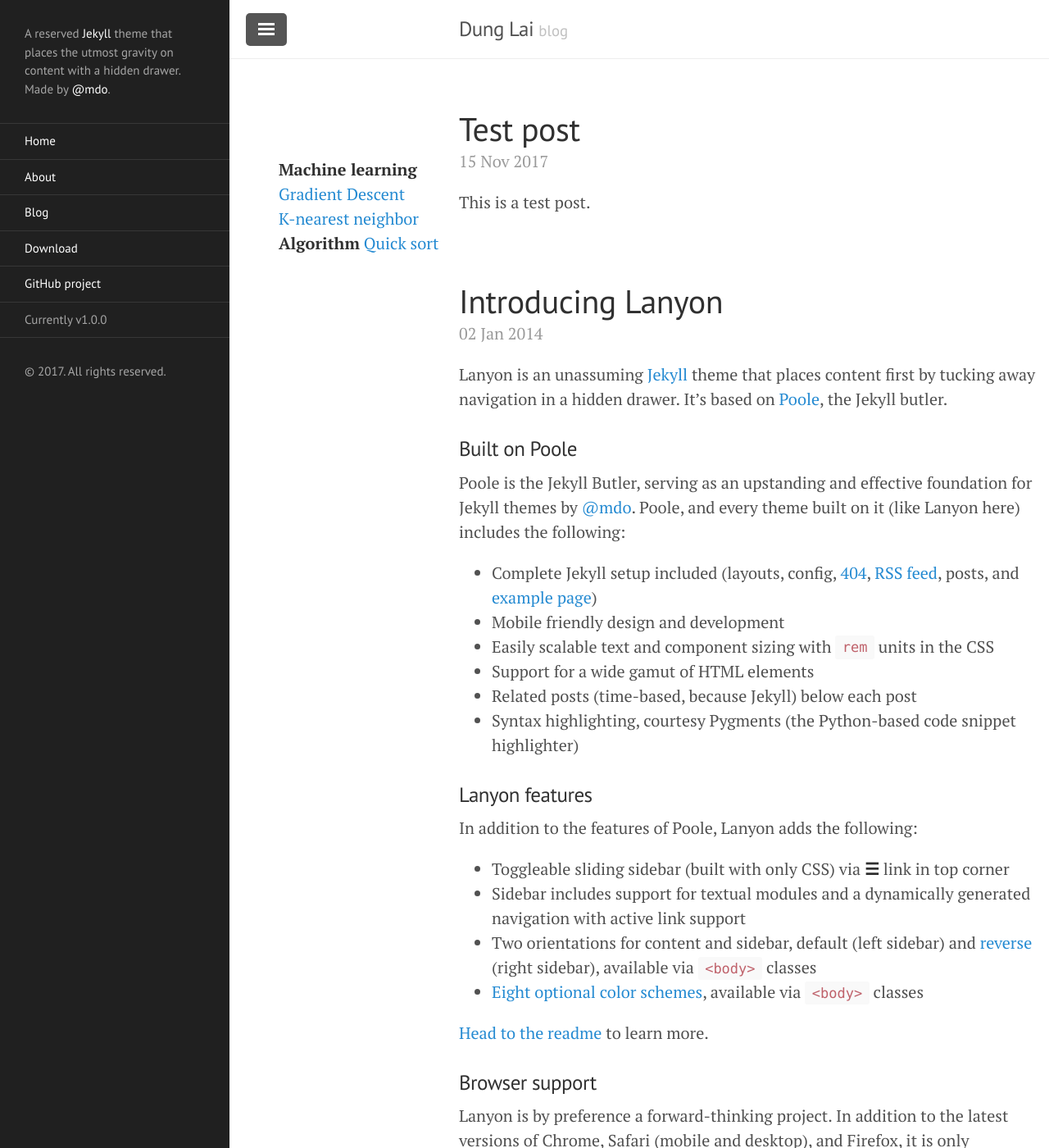
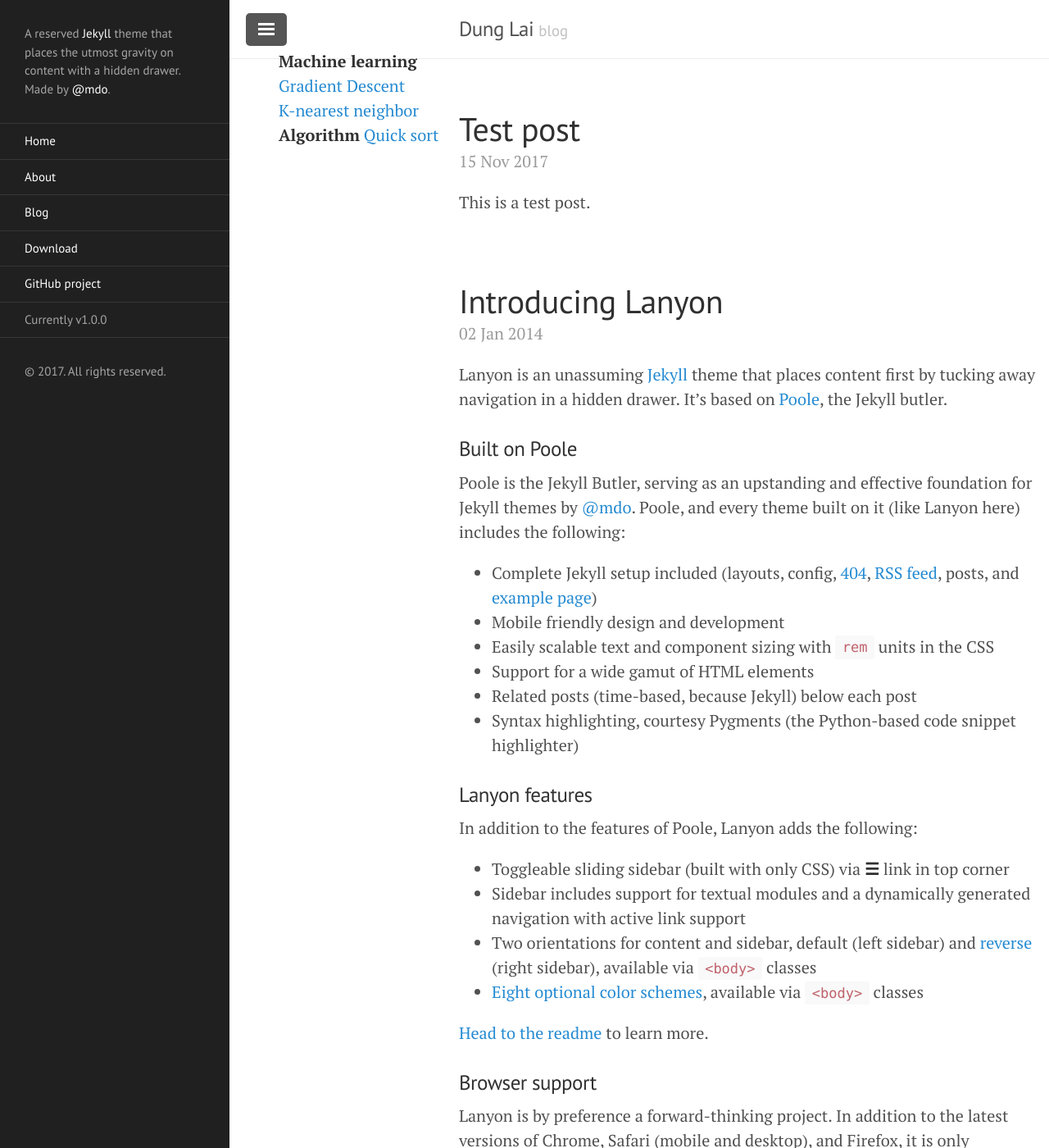
Before and after one commit to DungLai/dunglai.github.io, a Jekyll site: the page built from index.html, in a window 1280 px wide and 1400 px high. Shown: the whole window at 82% size. Built offline with Jekyll 4.4.1, drawn with Linux system fonts in a browser that asks for light colours; the list of posts is cut into pages by our own code.

Commit message:
position

```diff
--- a/public/css/lanyon.css
+++ b/public/css/lanyon.css
@@ -565,8 +565,7 @@
 
 /*Blog-index*/
 .blog-index {
-  position: relative;
-  float: left;
+  position: absolute;
   left: 60px;
   top: 60px;
 }
```
